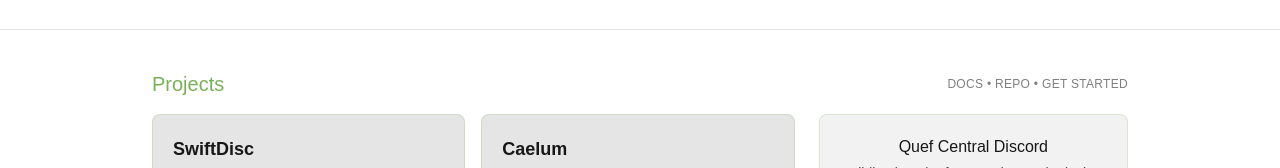
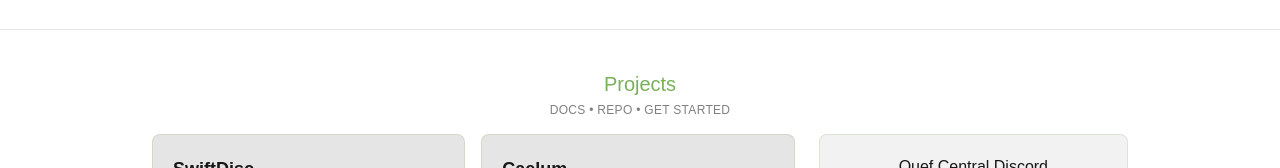
Before and after one commit to M1tsumi/quefep, a Next.js app: page / in a window 1280 px wide. Shown: the part 263-431 px from the top of the page. Built offline with nearby package versions, Linux system fonts and the light colour scheme; no server answers.

Commit message:
Grid alignment

```diff
--- a/src/app/page.tsx
+++ b/src/app/page.tsx
@@ -57,9 +57,9 @@
       <main className="flex-1">
         <div className="max-w-5xl mx-auto px-6 py-10 space-y-10">
           <section>
-            <div className="flex items-center justify-between">
+            <div className="text-center">
               <h2 className="text-xl font-medium text-[#78B159]">Projects</h2>
-              <span className="text-xs uppercase tracking-wide text-black/50 dark:text-white/50">Docs • Repo • Get Started</span>
+              <span className="mt-1 block text-xs uppercase tracking-wide text-black/50 dark:text-white/50">Docs • Repo • Get Started</span>
             </div>
             <div className="mt-4 grid gap-6 lg:grid-cols-3 items-stretch">
               <div className="lg:col-span-2 grid gap-4 sm:grid-cols-2 auto-rows-fr">
```
